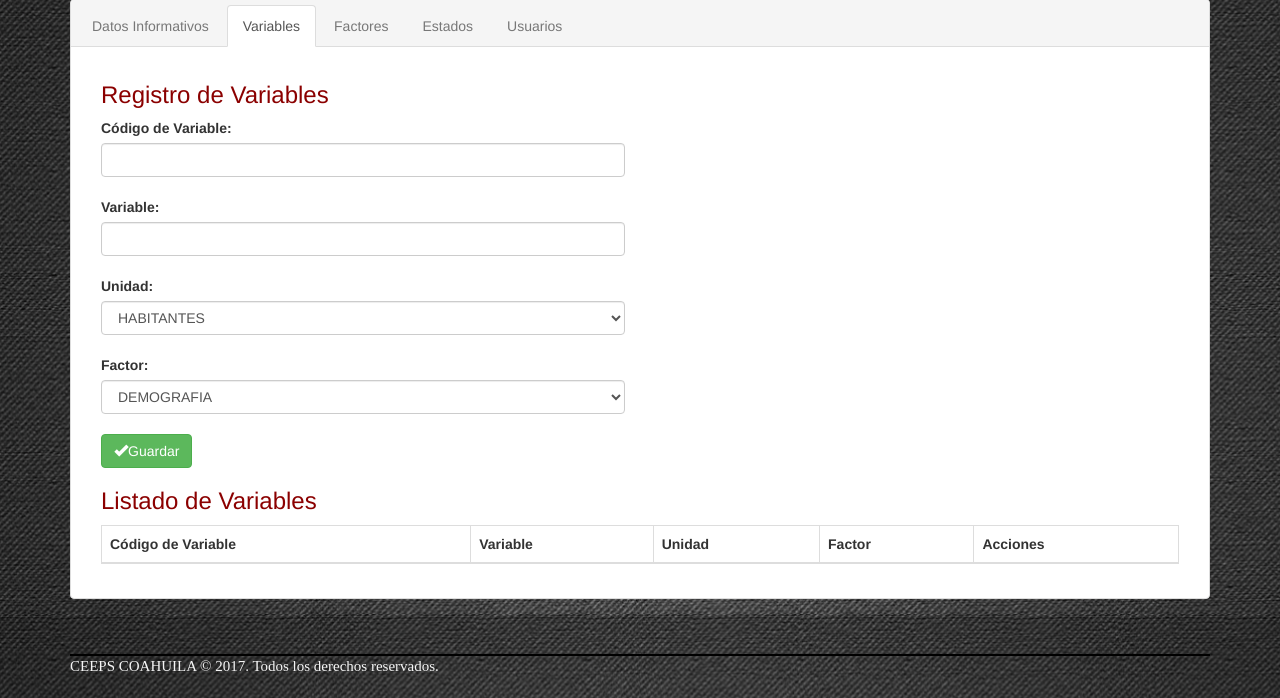
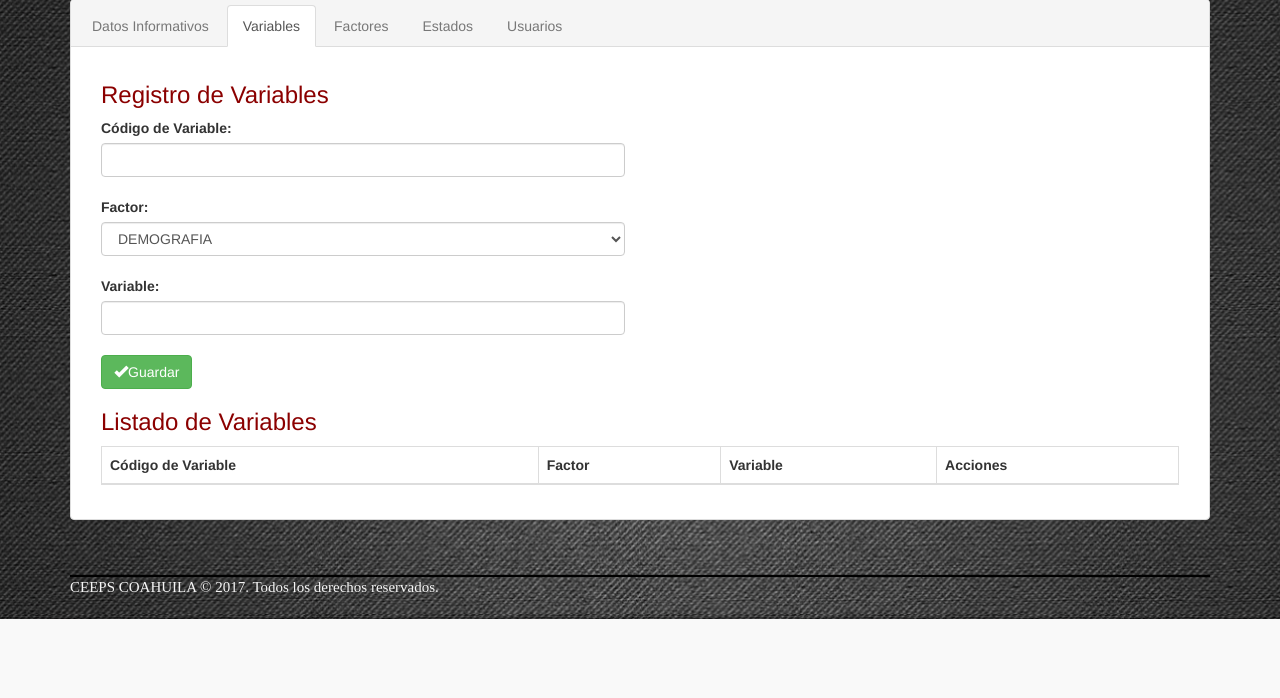
Before and after one commit to leninangulo90/ceepscoahuila, a PHP site: page /includes/administration.php in a window 1280 px wide, after a click on "Variables". Shown: the part 186-884 px from the top of the page. After the commit the page ends 805 px from the top, so only its background shows below. Run offline with PHP 8.4, Linux system fonts and the light colour scheme; the visitor is signed in with stand-in values (Sample User, id 1); data that the repository does not hold is empty; some libraries are stand-ins or nearby versions.

Commit message:
PRIMERA MODIFICACION A LOS ARCHIVOS REGISTRO USUARIO, LOGIN

```diff
--- a/Admin/includes/administration.php
+++ b/Admin/includes/administration.php
@@ -11,23 +11,59 @@ include("querys/query.php");
 <html lang="">
 
 <head>
+<title>Administración</title>
     <meta charset="utf-8">
     <meta name="viewport" content="width=device-width, initial-scale=1.0">
     <link rel="stylesheet" href="https://maxcdn.bootstrapcdn.com/bootstrap/3.3.7/css/bootstrap.min.css">
     <script src="https://ajax.googleapis.com/ajax/libs/jquery/3.1.1/jquery.min.js"></script>
     <script src="https://maxcdn.bootstrapcdn.com/bootstrap/3.3.7/js/bootstrap.min.js"></script>
     <link rel="stylesheet" href="../css/styles.css">
-        <title>Administración</title>
+
+    <script type="text/javascript">
+
+        $(document).ready(function(){
+            var nombre, correo, user, pass, tipo;
+            $('#form_registro').submit(function(e){
+                nombre = $("#nombre_usuario").val();
+                correo = $("#correo_usuario").val();
+                user = $("#usuario").val();
+                pass = $("#pass_usuario").val();
+                tipo = $("#tipo_usuario").val();
+
+                console.log(nombre);
+
+                var response = $.ajax({
+                    url: 'registro_usuario.php',
+                    type: 'POST',
+                    data: {nombre_usuario:nombre, correo_usuario:correo, usuario:user, pass_usuario:pass, tipo_usuario:tipo}
+                });
+
+                response.done(function(data, jqXHR, textStatus, errorThrown) {
+                    console.log(data, jqXHR, textStatus, errorThrown)
+                    if (textStatus.status === 202) {
+                        alert('Registrado Correctamente');
+                    } else {
+                        alert('Intentar Otra Vez');
+                    }
+                });
+                e.preventDefault();
+            });
+        });
+
+    </script>
+
 </head>
 
 <body>
 <?php
  include("menu.php");
 ?>
+
 <div class="container">
   <div class="page-header">
     <h2>Administración del Sistema Estatal</h2>
   </div>
+
   <div class="row">
     <div class="col-md-12">
        <div class="panel with-nav-tabs panel-default">
@@ -44,6 +80,7 @@ include("querys/query.php");
     <div class="tab-content">
        <div class="tab-pane fade in active" id="tab1default">
           <div class="col-sm-6">
+
              <h3>Registro de Información de variables</h3>
                <form action="<?=$_SERVER['PHP_SELF']?>" method="post">
                   <label>Variable:</label><br>
@@ -61,35 +98,40 @@ include("querys/query.php");
                     <input type="text" class="form-control" name="total" placeholder="Valor total de la variable"><br>
                   <label>Fuente:</label><br>
                     <input type="text" class="form-control" name="fuente" placeholder="Fuente donde se consultó la información, por ejemplo (INEGI)"><br> Importar desde Excel: <input name="excel" type="file" class="form-control" /><b style="color:darkred">Nota:</b> Si va a seleccionar archivo de Excel, verifique que lleve los mismos campos que están en el formulario (Sin títulos) para evitar cualquier problema de importación. <a> Ver imágen de ejemplo</a><br><br>
+
                   <button type="submit" class="btn btn-success" name="guardar"><span class="glyphicon glyphicon-ok"></span> Guardar</button>
                 </form>
         </div>
+
         <?php
         include("listados/datosvariables.php");
         ?>
+
     </div>
     <div class="tab-pane fade" id="tab2default">
         <div class="col-sm-6">
             <h3>Registro de Variables</h3>
             <form action="<?=$_SERVER['PHP_SELF']?>" method="post">
                 <label>Código de Variable: </label><br>
-                                            <input type="text" name="codv" class="form-control" required><br>
-                                            <label>Variable: </label><br>
-                                            <input type="text" name="variable" class="form-control" required><br>
-                                            <label>Unidad:</label><br>
-                                            <select class="form-control" name="unidad" required>
-                                            <option value="habitantes">HABITANTES</option>
-                                        </select><br>
+                <input type="text" name="codigoVariables" id="codigoVariables" class="form-control" required><br>
+
                 <label>Factor:</label><br>
-                                            <select class="form-control" name="fac" required>
+                <select class="form-control" name="codFactor" id="codFactor" required>
                     <option value="demografia">DEMOGRAFIA</option>
                 </select><br>
+
+                <label>Variable: </label><br>
+                <input type="text" name="variable" id="variable" class="form-control" required><br>
+
                 <button type="submit" class="btn btn-success" name="guardarv"><span class="glyphicon glyphicon-ok"></span>Guardar</button>
             </form>
         </div>
+
+
         <?php
         include("listados/lstvariables.php");
         ?>
+
     </div>
     <div class="tab-pane fade" id="tab3default">
         <div class="col-sm-6">
@@ -102,9 +144,11 @@ include("querys/query.php");
                 <button type="submit" class="btn btn-success" name="guardarf"><span class="glyphicon glyphicon-ok"></span>Guardar</button>
             </form>
         </div>
+
         <?php
         include("listados/lstfactores.php");
         ?>
+
     </div>
     <div class="tab-pane fade" id="tab4default">
         <div class="col-sm-6">
@@ -117,34 +161,38 @@ include("querys/query.php");
                 <button type="submit" class="btn btn-success" name="guardare"><span class="glyphicon glyphicon-ok"></span> Guardar</button>
             </form>
         </div>
+
         <?php
         include("listados/lstestados.php");
         ?>
+
     </div>
     <div class="tab-pane fade" id="tab5default">
         <div class="col-sm-6">
             <h3>Registro de Usuarios</h3>
-                                        <form action="<?=$_SERVER['PHP_SELF']?>" method="post">
+            <form id="form_registro" >
                 <label>Nombre:</label><br>
-                                            <input type="text" class="form-control" name="nombre" placeholder="Nombre Completo" required><br>
+                <input type="text" class="form-control" name="nombre_usuario" id="nombre_usuario" placeholder="Nombre Completo" required><br>
                 <label>Correo Electrónico:</label><br>
-                                            <input type="email" class="form-control" name="email" placeholder="Correo Electrónico" required><br>
+                <input type="email" class="form-control" name="correo_usuario" id="correo_usuario" placeholder="Correo Electrónico" required><br>
                 <label>Usuario:</label><br>
-                                            <input type="text" class="form-control" name="usuario" placeholder="Nombre de Usuario" required><br>
+                <input type="text" class="form-control" name="usuario" id="usuario" placeholder="Nombre de Usuario" required><br>
                 <label>Contraseña:</label><br>
-                                            <input type="password" class="form-control" name="password" placeholder="Contraseña" required><br>
+                <input type="password" class="form-control" name="pass_usuario" id="pass_usuario" placeholder="Contraseña" required><br>
                 <label>Tipo de Usuario:</label><br>
-                                            <select class="form-control" name="tipo" required>
+                <select class="form-control" name="tipo_usuario" id="tipo_usuario" required>
                     <option value="Capturista">Capturista</option>
                     <option value="Estandar">Estandar</option>
                     <option value="Administrador">Administrador</option>
                 </select><br>
-                                            <button type="submit" class="btn btn-success" name="guardar"><span class="glyphicon glyphicon-ok"></span> Guardar</button>
+                <button type="submit" name="guardar_usuario" id="guardar_usuario" class="btn btn-success"><span class="glyphicon glyphicon-ok"></span> Guardar</button>
             </form>
         </div>
+
         <?php
         include("listados/lstusers.php");
         ?>
+
     </div>
 </div>
 </div>
--- /dev/null
+++ b/Admin/includes/connect_sistemaestatal.php
@@ -0,0 +1,6 @@
+<?php
+	$link =mysql_connect('localhost','root','');
+	if($link){
+		mysql_select_db('sistemaestatal',$link);
+	}
+?>
--- a/Admin/includes/listados/datosvariables.php
+++ b/Admin/includes/listados/datosvariables.php
@@ -1,10 +1,6 @@
 <?php
- $connect = mysqli_connect("localhost", "root", "", "dbsistemaestatal");
- $query = "SELECT IdEstado,Ano,Total FROM poblacion\n"
-    . "UNION\n"
-    . "SELECT IdEstado,Ano,Total FROM pib\n"
-    . "UNION\n"
-    . "SELECT IdEstado,Ano,Total FROM dp";
+ $connect = mysqli_connect("localhost", "root", "", "sistemaestatal");
+ $query = "SELECT * FROM datos";
  $result = mysqli_query($connect, $query);
  ?>
 <!DOCTYPE html>
@@ -40,11 +36,11 @@
                           {
                                echo '
                                <tr>
-                                    <td>Poblacion</td>
-                                    <td>'.$row["IdEstado"].'</td>
-                                    <td>'.$row["Ano"].'</td>
-                                    <td>'.$row["Total"].'</td>
-                                    <td>INEGI</td>
+                                    <td>'.$row["codVariable"].'</td>
+                                    <td>'.$row["codiEstado"].'</td>
+                                    <td>'.$row["ano"].'</td>
+                                    <td>'.$row["total"].'</td>
+                                    <td>'.$row["fuente"].'</td>
                                </tr>
                                ';
                           }
--- a/Admin/includes/listados/lstusers.php
+++ b/Admin/includes/listados/lstusers.php
@@ -21,17 +21,17 @@
                 </thead>
             </tr>
             <?php
-$connect = mysqli_connect("localhost", "root", "", "Admin");
-$sql="SELECT * FROM Usuarios";
+$connect = mysqli_connect("localhost", "root", "", "sistemaestatal");
+$sql="SELECT * FROM registro_usuario";
 $result = mysqli_query($connect, $sql);
 while($row = mysqli_fetch_array($result))
      {
         echo '
         <tr>
-          <td>'.$row["Nombre"].'</td>
-          <td>'.$row["Email"].'</td>
-          <td>'.$row["Usuario"].'</td>
-          <td>'.$row["TipoUsuario"].'</td>
+          <td>'.$row["nombre_usuario"].'</td>
+          <td>'.$row["correo_usuario"].'</td>
+          <td>'.$row["usuario"].'</td>
+          <td>'.$row["tipo_usuario"].'</td>
           <td id="centrarbtn">
           <button type="button" class="btn btn-primary btn-sm"><span class="glyphicon glyphicon-pencil"></span> Editar</button>
           <button type="button" class="btn btn-danger btn-sm"><span class="glyphicon glyphicon-trash"></span> Borrar</button>
--- a/Admin/includes/listados/lstvariables.php
+++ b/Admin/includes/listados/lstvariables.php
@@ -14,24 +14,22 @@
             <tr>
                 <thead style="font-weight:bold;">
                     <td>Código de Variable</td>
+                    <td>Factor</td>
                     <td>Variable</td>
-                    <td>Unidad</td>
-                    <td>Factor</td>
                     <td>Acciones</td>
                 </thead>
             </tr>
             <?php
-$connect = mysqli_connect("localhost", "root", "", "Admin");
-$sql="SELECT * FROM Variables";
+$connect = mysqli_connect("localhost", "root", "", "sistemaestatal");
+$sql="SELECT * FROM variables";
 $result = mysqli_query($connect, $sql);
 while($row = mysqli_fetch_array($result))
      {
         echo '
         <tr>
-          <td>'.$row["CodigoVariable"].'</td>
-          <td>'.$row["Variable"].'</td>
-          <td>'.$row["Unidad"].'</td>
-          <td>'.$row["Factor"].'</td>
+          <td>'.$row["codigoVariables"].'</td>
+          <td>'.$row["codFactor"].'</td>
+          <td>'.$row["variable"].'</td>
           <td id="centrarbtn">
           <button type="button" class="btn btn-primary btn-sm"><span class="glyphicon glyphicon-pencil"></span> Editar</button>
           <button type="button" class="btn btn-danger btn-sm"><span class="glyphicon glyphicon-trash"></span> Borrar</button>
--- a/Admin/includes/querys/query.php
+++ b/Admin/includes/querys/query.php
@@ -40,11 +40,12 @@
                 <?php
     if(isset($_POST["guardarv"])){
     require("connect.php");
+
     $codf=$_POST["codv"];
+    $fac=$_POST["fac"];
     $variable=$_POST["variable"];
-    $unidad=$_POST["unidad"];
-    $fac=$_POST["fac"];
-    mysql_query("INSERT INTO variables VALUES('$codv','$variable','$unidad',$fac')");
+
+    mysql_query("INSERT INTO variables VALUES('$codv','$variable','$fac')");
     echo "<script>alert('Los datos se guardaron correctamente')</script>";
     echo "<script>location.href='administration.php'</script>";
         mysql_close($link);
--- /dev/null
+++ b/Admin/includes/querys/registro_datos_informativos.php
@@ -0,0 +1,5 @@
+<?php
+
+
+
+?>
```
Also changed, not shown: Admin/includes/registro_usuario.php (added, +19 -0 lines), Admin/validar_login.php (added, +12 -0 lines). Lines whose indentation alone changed are shown as unchanged.
